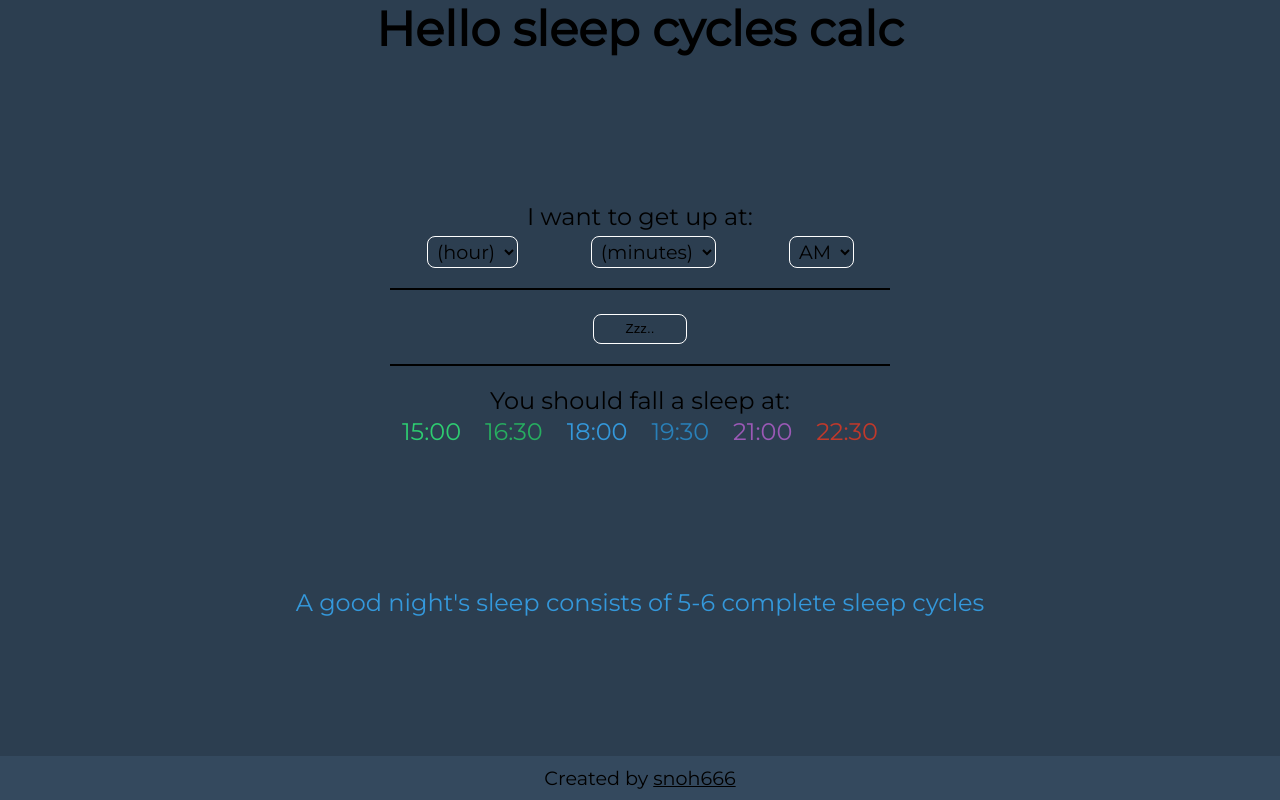
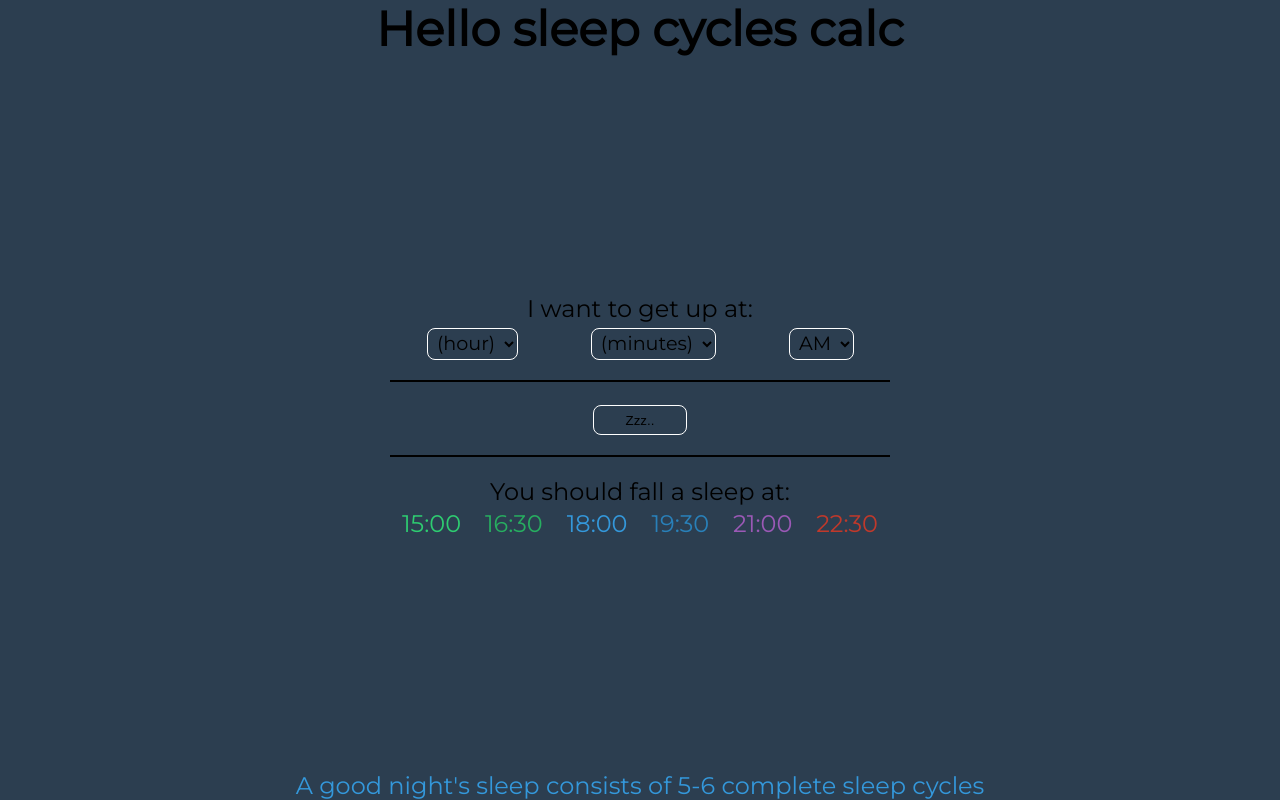
Before and after one commit to snoh666/sleep-cycle-calculator, a React (Create React App) app: page / in a window 1280 px wide. Built offline with nearby package versions, Linux system fonts and the light colour scheme.

Commit message:
Moved styles of app wrapper to app component

```diff
--- a/src/App.js
+++ b/src/App.js
@@ -1,13 +1,13 @@
 import React from 'react';
+
+import Header from './components/Header';
 import Form from './components/Form';
 import Result from './components/Result';
 import FallASleep from './components/Fall';
 
+import styled from 'styled-components';
 // Styled Components
-import AppWrapper from './components/styled/AppWrapper';
 import InfoText from './components/styled/InfoText';
-import StyledFooter from './components/styled/StyledFooter';
-import Header from './components/Header';
 
 /*
   TODO:
@@ -30,20 +30,18 @@ function App() {
       <InfoText>
         A good night's sleep consists of 5-6 complete sleep cycles
       </InfoText>
-      <StyledFooter>
-        <span>
-          Created by{' '}
-          <a
-            href='https://github.com/snoh666'
-            target='_blank'
-            rel='noopener noreferrer'
-          >
-            snoh666
-          </a>
-        </span>
-      </StyledFooter>
     </AppWrapper>
   );
 }
 
 export default App;
+
+const AppWrapper = styled.div`
+  width: 100vw;
+  min-height: 100vh;
+  display: flex;
+  flex-direction: column;
+  align-items: center;
+  justify-content: space-between;
+  text-align: center;
+`;
--- a/src/components/styled/AppWrapper.js
+++ /dev/null
@@ -1,13 +0,0 @@
-import styled from 'styled-components';
-
-const AppWrapper = styled.div`
-  width: 100vw;
-  min-height: 100vh;
-  display: flex;
-  flex-direction: column;
-  align-items: center;
-  justify-content: space-between;
-  text-align: center;
-`;
-
-export default AppWrapper;
```
